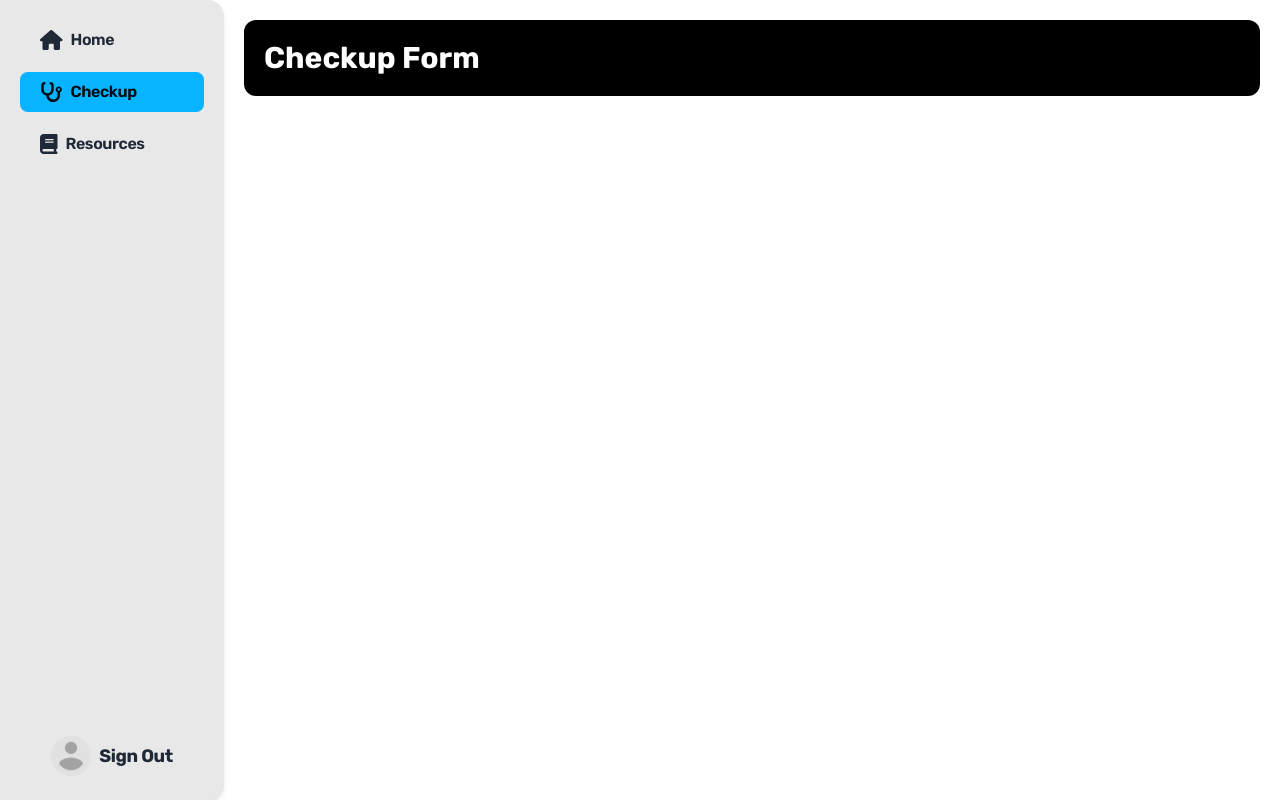
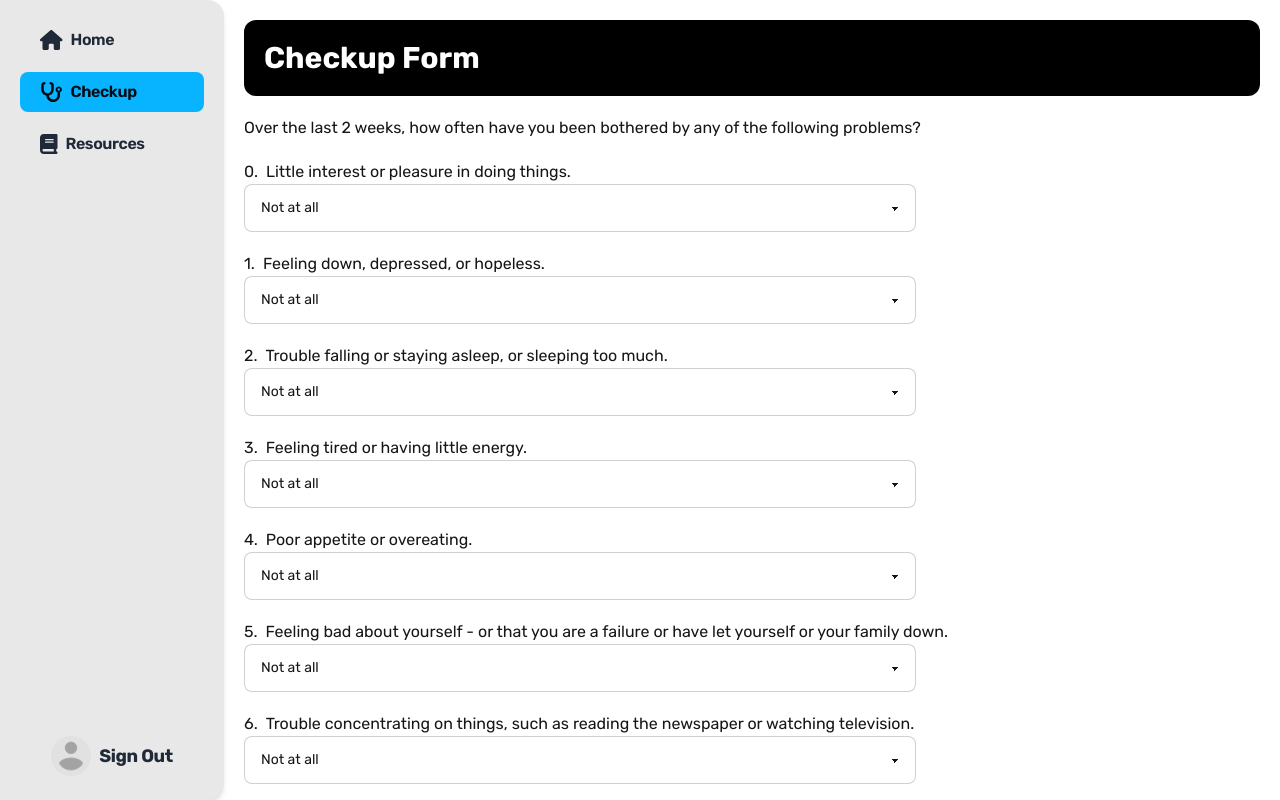
Before and after one commit to yotam1802/ACHFHackathon, a Next.js app in the folder achfhack/: page /checkup in a window 1280 px wide. Shown: the top 800 px of the page. Built offline with nearby package versions, Linux system fonts and the light colour scheme.

Commit message:
Add checkup form

```diff
--- a/achfhack/src/app/(client)/checkup/page.jsx
+++ b/achfhack/src/app/(client)/checkup/page.jsx
@@ -1,9 +1,97 @@
+"use client";
+import { useState } from "react";
+
 export default function CheckupPage() {
+  const [formData, setFormData] = useState([0, 0, 0, 0, 0, 0, 0, 0, 0]);
+
+  const handleChange = (e, key) => {
+    const newValue = parseInt(e.target.value); // Convert the selected option to a number
+    setFormData((prevFormData) => {
+      const newFormData = [...prevFormData];
+      newFormData[key] = newValue; // Update the specific index with the new value
+      return newFormData;
+    });
+    console.log(formData); // testing
+  };
+
+  const handleSubmit = async (e) => {
+    e.preventDefault();
+    try {
+      const response = await fetch("/api/data", {
+        method: "POST",
+        headers: {
+          "Content-Type": "application/json",
+        },
+        body: JSON.stringify(formData),
+      });
+
+      if (!response.ok) {
+        console.error("Error adding data:", response.statusText);
+        return;
+      }
+
+      const result = await response.json();
+      console.log(result);
+    } catch (error) {
+      console.error("Error parsing JSON:", error);
+    }
+  };
+
+  const questions = [
+    "Little interest or pleasure in doing things.",
+    "Feeling down, depressed, or hopeless.",
+    "Trouble falling or staying asleep, or sleeping too much.",
+    "Feeling tired or having little energy.",
+    "Poor appetite or overeating.",
+    "Feeling bad about yourself - or that you are a failure or have let yourself or your family down.",
+    "Trouble concentrating on things, such as reading the newspaper or watching television.",
+    "Moving or speaking so slowly that other people could have noticed? Or the opposite – being so fidgety or restless that you have been moving around a lot more than usual.",
+    "Thoughts that you would be better off dead or of hurting yourself in some way.",
+  ];
+
   return (
-    <div className="min-h-screen p-5 ">
+    <div className="min-h-screen p-5 flex flex-col gap-5 w-full mb-20 md:mb-10">
       <div className="p-5 bg-black rounded-xl">
         <h1 className="text-3xl font-bold text-white">Checkup Form</h1>
       </div>
+      <h3>
+        Over the last 2 weeks, how often have you been bothered by any of the
+        following problems?
+      </h3>
+      <form onSubmit={handleSubmit} className="w-full">
+        <ol className="w-full flex flex-col gap-5">
+          {questions.map((question, key) => {
+            return (
+              <li className="flex flex-col" key={key}>
+                <div className="flex gap-2">
+                  <span>{key}.</span>
+                  {question}
+                </div>
+                <div className="flex justify-start items-center gap-5">
+                  <select
+                    className="select select-bordered w-full max-w-2xl"
+                    value={formData[key]}
+                    onChange={(e) => handleChange(e, key)}
+                  >
+                    <option disabled selected>
+                      Select
+                    </option>
+                    <option value={0}>Not at all</option>
+                    <option value={1}>Several days</option>
+                    <option value={2}>More than half the days</option>
+                    <option value={3}>Nearly every day</option>
+                  </select>
+                </div>
+              </li>
+            );
+          })}
+        </ol>
+        <div className="mt-5 flex justify-center">
+          <button type="submit" className="btn btn-wide btn-primary">
+            Add Data
+          </button>
+        </div>
+      </form>
     </div>
   );
 }
--- a/achfhack/src/app/components/DashboardNavbar/DashboardNavbar/NavbarMenu.jsx
+++ b/achfhack/src/app/components/DashboardNavbar/DashboardNavbar/NavbarMenu.jsx
@@ -11,9 +11,9 @@ export default function NavbarMenu({ svgs }) {
 
   return (
     <ul className="flex lg:flex-col md:gap-3 justify-around w-full">
-      {svgs.map((svg) => {
+      {svgs.map((svg, key) => {
         return (
-          <li>
+          <li key={key}>
             <Link
               href={svg.route}
               data-tip={svg.name}
```
